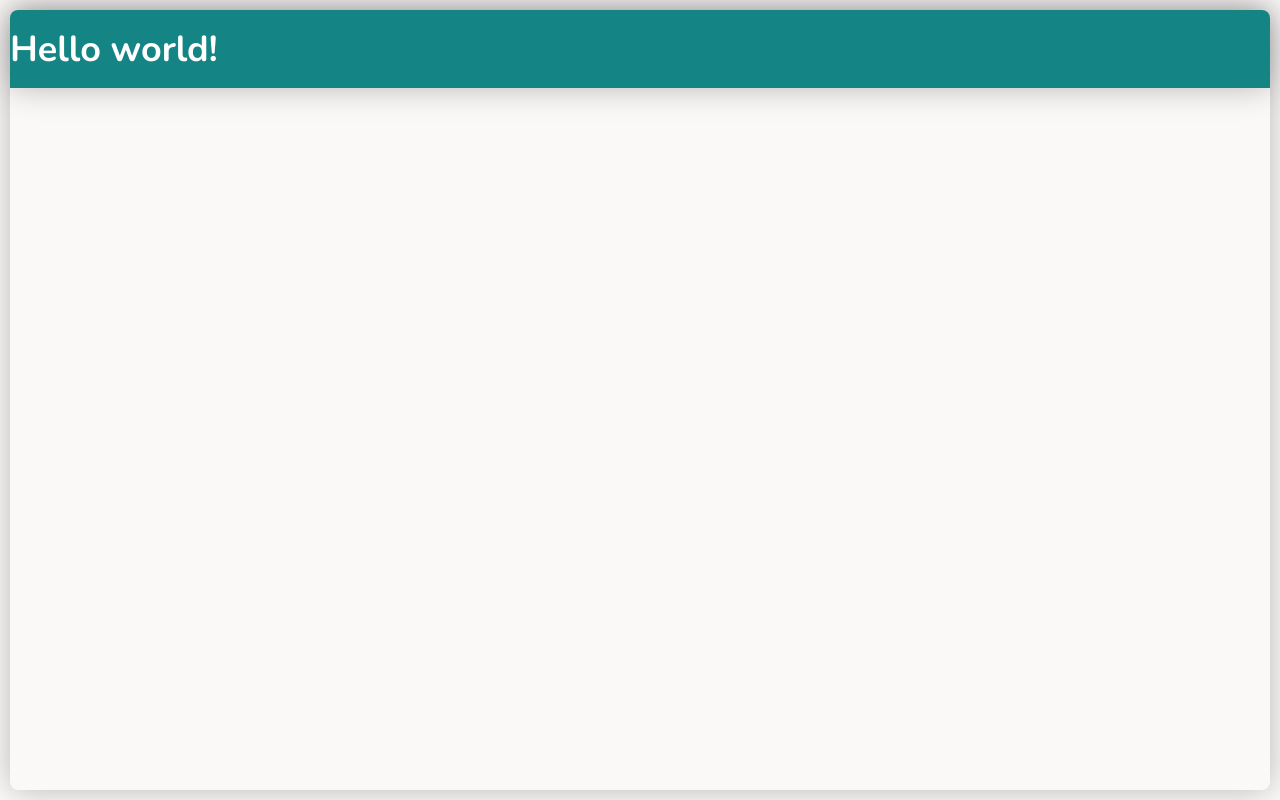
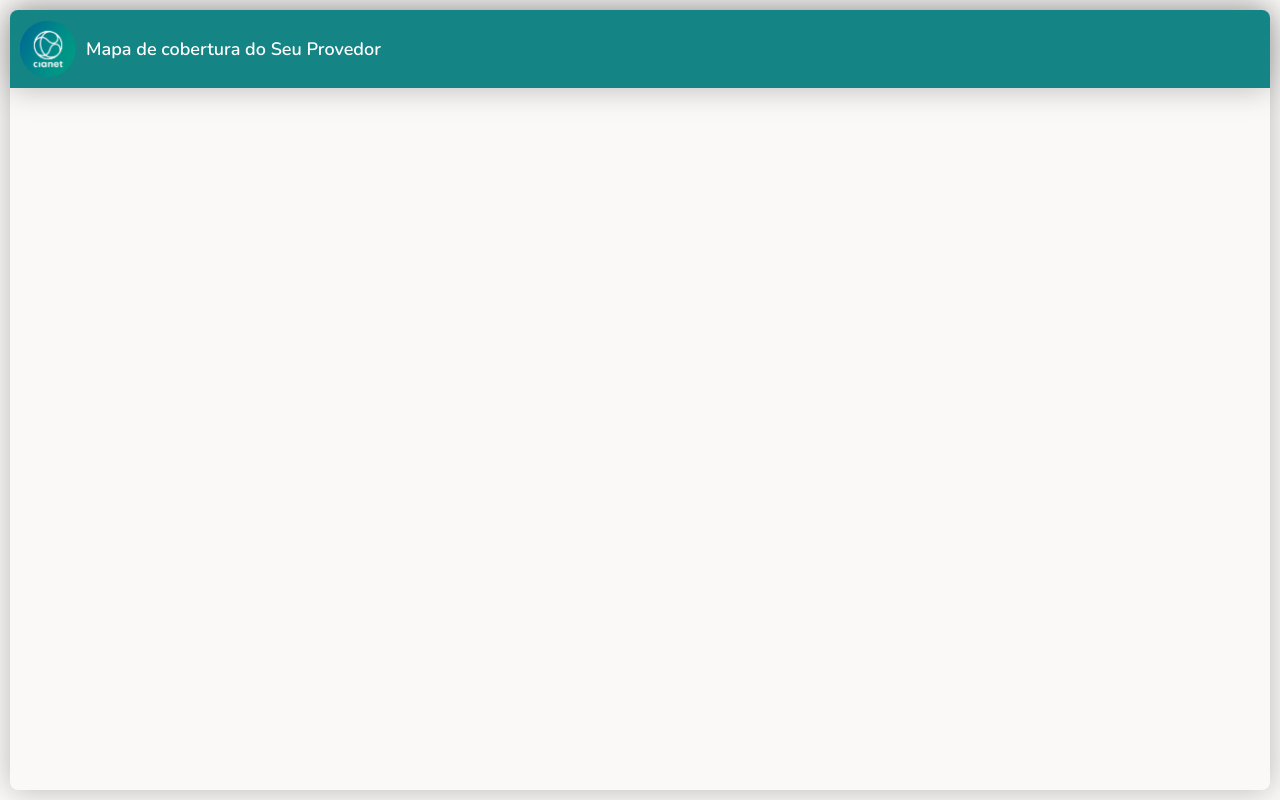
Before and after one commit to Marcio-Tiene/cianet-code-challenge, a React (Create React App) app: page / in a window 1280 px wide. Built offline with nearby package versions, Linux system fonts and the light colour scheme.

Commit message:
adding page title

```diff
--- a/src/App.tsx
+++ b/src/App.tsx
@@ -1,12 +1,11 @@
 import Main from './components/Main';
-import HeaderContainer from './components/Main/HeaderContainer';
+import HeaderContainer from './components/HeaderContainer';
+import Header from './Header';
 
 function App() {
   return (
     <Main>
-      <HeaderContainer>
-        <h1>Hello world!</h1>
-      </HeaderContainer>
+      <Header />
     </Main>
   );
 }
--- /dev/null
+++ b/src/Header/index.tsx
@@ -0,0 +1,15 @@
+import React, { memo } from 'react';
+import HeaderContainer from '../components/HeaderContainer';
+import Logo from '../assets/img/cianet-logo.png';
+import { LogoImg, PageTitle } from './styles';
+
+const Header: React.FC = () => {
+  return (
+    <HeaderContainer>
+      <LogoImg src={Logo} alt='Logo da cianet' />
+      <PageTitle>Mapa de cobertura do Seu Provedor</PageTitle>
+    </HeaderContainer>
+  );
+};
+
+export default memo(Header);
--- /dev/null
+++ b/src/Header/styles.tsx
@@ -0,0 +1,12 @@
+import styled from 'styled-components';
+
+export const LogoImg = styled.img`
+  content: '';
+  height: 7vh;
+`;
+
+export const PageTitle = styled.h1`
+  margin-left: 10px;
+  font: 600 1.125rem Nunito, sans-serif;
+  -webkit-font-smoothing: antialiased; ;
+`;
--- a/src/components/Main/HeaderContainer/index.tsx
+++ b/src/components/HeaderContainer/index.tsx
@@ -2,6 +2,7 @@ import styled from 'styled-components';
 
 const HeaderContainer = styled.header`
   border-radius: 8px 8px 0px 0px;
+  padding: 0px 10px;
   width: 100%;
   height: 100%;
   display: flex;
```
